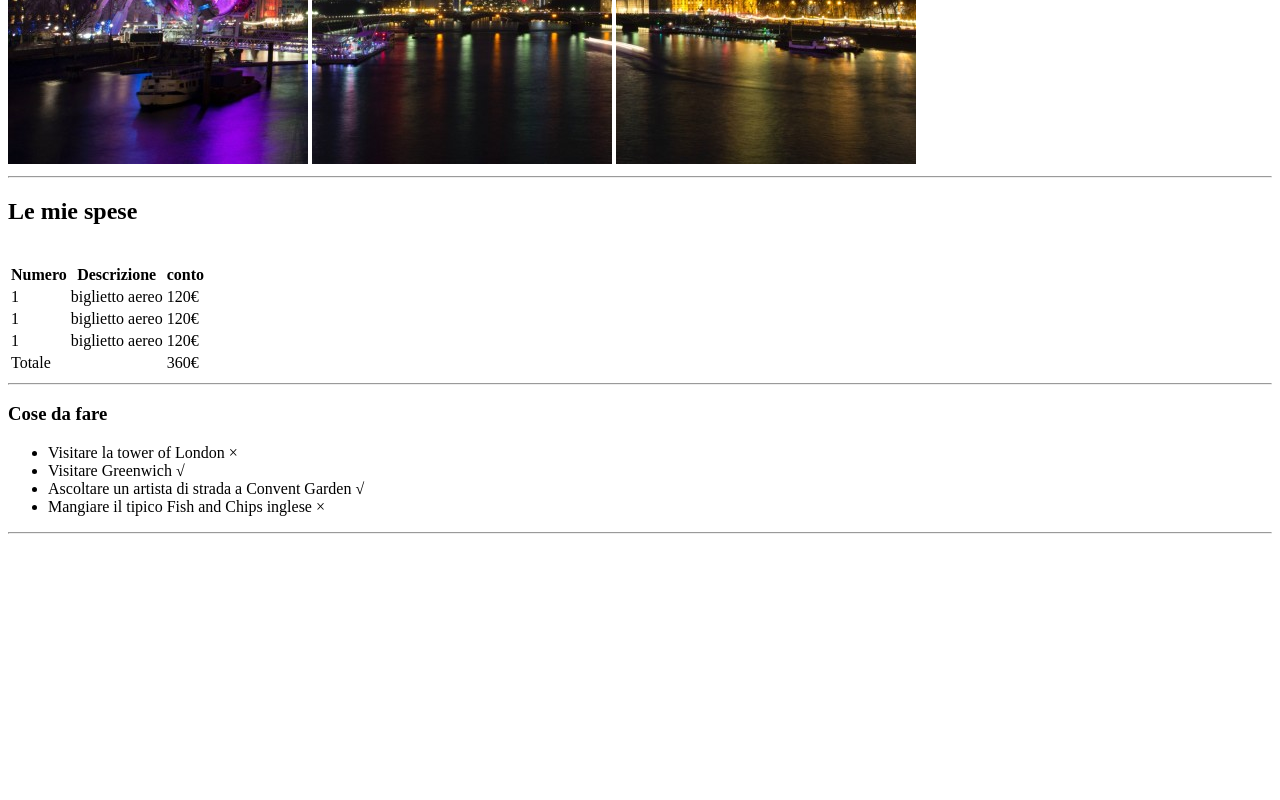
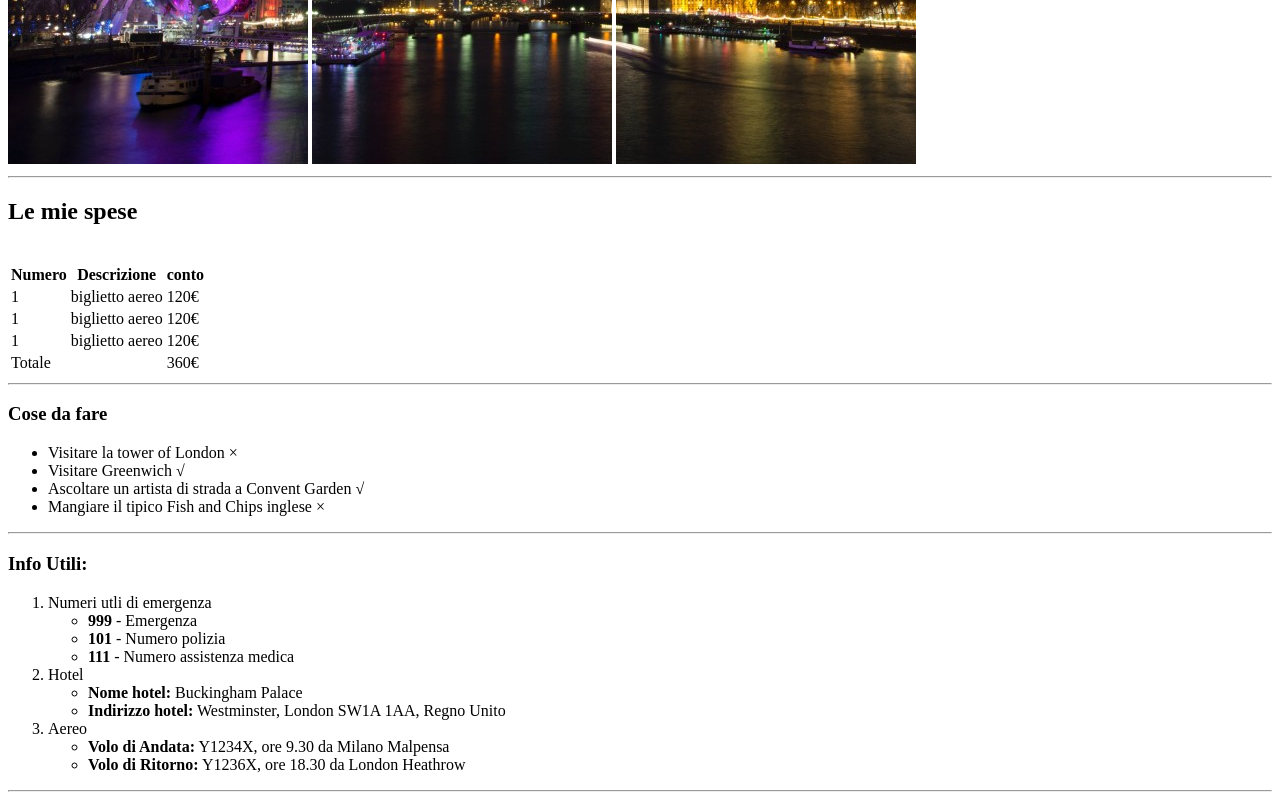
Before and after one commit to tahakyo/html-london-trip, a plain HTML site: page index.html in a window 1280 px wide. Shown: the part 516-1316 px from the top of the page. Before the commit the page ends 1058 px from the top, so only its background shows below. Drawn offline with Linux system fonts and the light colour scheme.

Commit message:
add info

```diff
--- a/index.html
+++ b/index.html
@@ -75,7 +75,30 @@
             <hr>
         </div>
         <!-- Cose da fare -->
-
+        <!-- info  -->
+        <div>
+            <h3>Info Utili:</h3>
+            <ol>
+                <li>Numeri utli di emergenza</li>
+                <ul>
+                    <li><strong>999</strong> - Emergenza</li>
+                    <li><strong>101</strong> - Numero polizia</li>
+                    <li><strong>111</strong> - Numero assistenza medica</li>
+                </ul>
+                <li>Hotel</li>
+                <ul>
+                    <li><strong>Nome hotel:</strong> Buckingham Palace</li>
+                    <li><strong>Indirizzo hotel:</strong> Westminster, London SW1A 1AA, Regno Unito</li>
+                </ul>
+                <li>Aereo</li>
+                <ul>
+                    <li><strong>Volo di Andata:</strong> Y1234X, ore 9.30 da Milano Malpensa</li>
+                    <li><strong>Volo di Ritorno:</strong> Y1236X, ore 18.30 da London Heathrow</li>
+                </ul>
+            </ol>
+            <hr>
+        </div>
+        <!-- info  -->
 
     </main>
     <!-- Main -->
```
